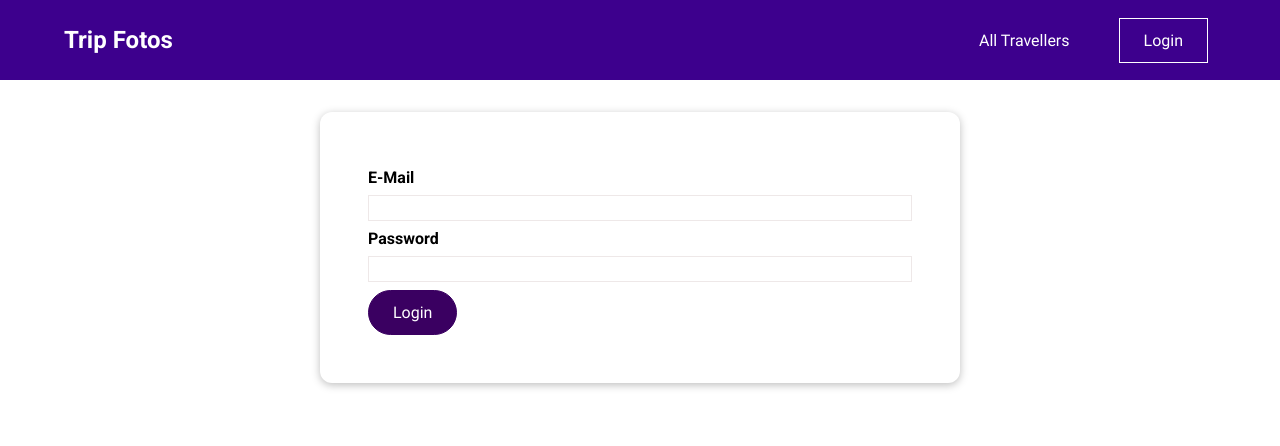
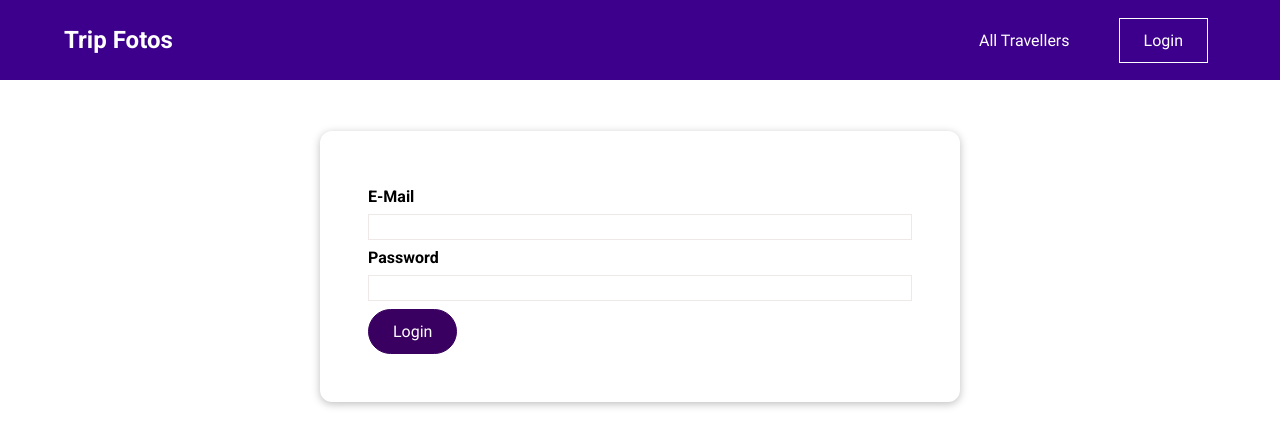
Before and after one commit to andres-codigo/trip-fotos, a Vue app: page /auth in a window 1280 px wide. Shown: the top 446 px of the page. Built offline with nearby package versions, Linux system fonts and the light colour scheme; no server answers; what vuefire would draw is missing.

Commit message:
[vue] Fixed navbar
- navbar converted to be fixed and content to scroll underneath

```diff
--- a/src/components/layout/TheHeader.vue
+++ b/src/components/layout/TheHeader.vue
@@ -206,8 +206,10 @@ header {
 	background-color: $color-pigment-indigo;
 	display: flex;
 	height: 5rem;
+	position: fixed;
 	justify-content: center;
 	width: 100%;
+	z-index: 1;
 
 	.navbar {
 		align-items: center;
--- a/src/pages/auth/UserAuth.vue
+++ b/src/pages/auth/UserAuth.vue
@@ -203,7 +203,10 @@ export default {
 
 <style scoped lang="scss">
 .user-authentication-container {
+	display: inline;
 	padding: 0 20px;
+	position: relative;
+	top: 80px;
 	.user-authentication {
 		margin: 1rem;
 		padding: 1rem;
--- a/src/pages/messages/MessagesReceived.vue
+++ b/src/pages/messages/MessagesReceived.vue
@@ -75,9 +75,12 @@ export default {
 }
 </script>
 
-<style scoped>
+<style scoped lang="scss">
 .messages-received-container {
+	display: inline;
 	padding: 0 20px;
+	position: relative;
+	top: 80px;
 	.messages-header {
 		text-align: center;
 	}
--- a/src/pages/trips/TravellerDetail.vue
+++ b/src/pages/trips/TravellerDetail.vue
@@ -150,6 +150,8 @@ export default {
 .traveller-detail-container {
 	display: inline;
 	padding: 0 20px;
+	position: relative;
+	top: 80px;
 	.hide {
 		display: none;
 	}
--- a/src/pages/trips/TripsList.vue
+++ b/src/pages/trips/TripsList.vue
@@ -160,6 +160,8 @@ export default {
 .traveller-list-container {
 	display: inline;
 	padding: 0 20px;
+	position: relative;
+	top: 80px;
 	.controls {
 		display: flex;
 		justify-content: space-between;
```
